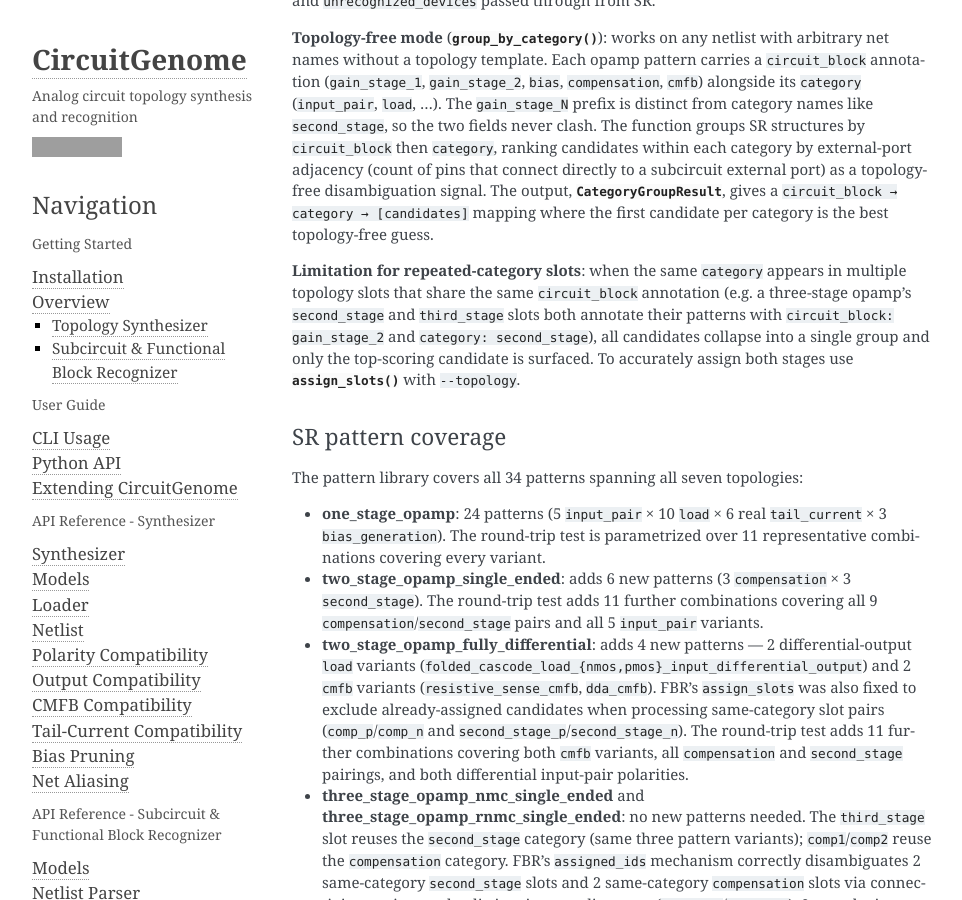
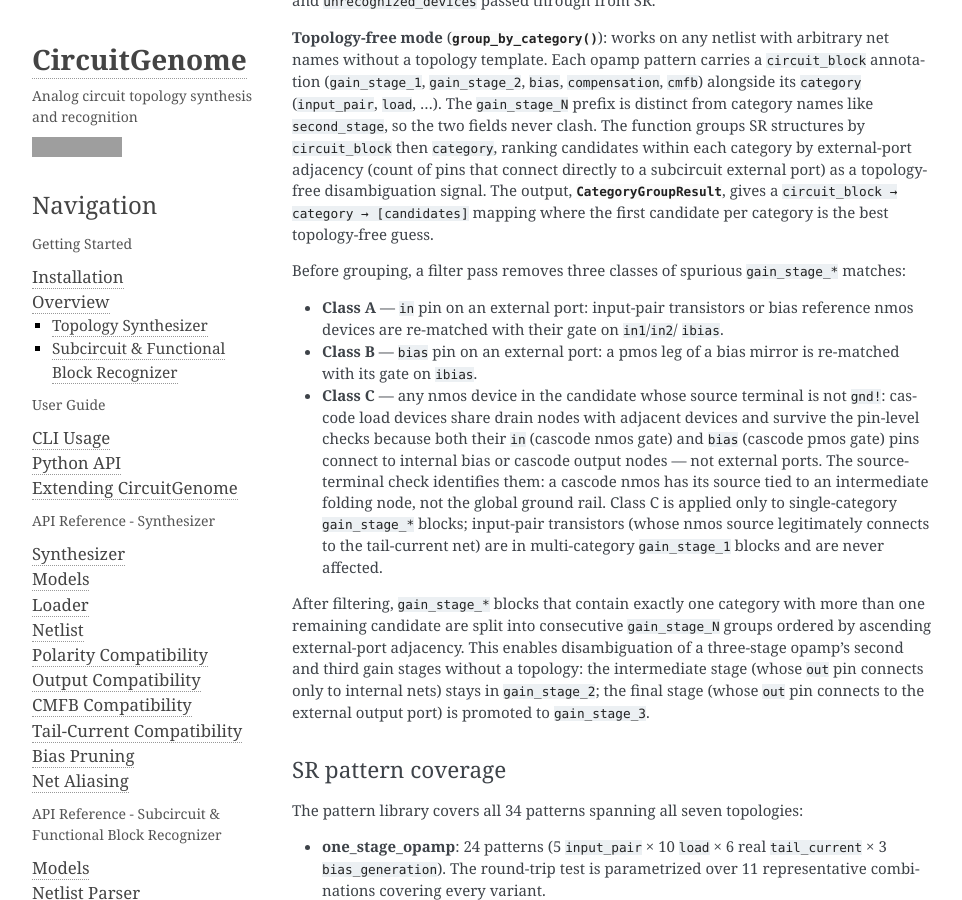
Before and after one commit to analog-ml/CircuitGenome, a Sphinx documentation site: the page built from docs/overview.rst, in a window 1280 px wide and 900 px high, scrolled down 12898 px. Shown: the whole window, without its empty margins (148-1110 px from the left). Built offline with Sphinx 7.4.7, drawn with Linux system fonts in a browser that asks for light colours; grey boxes are pictures that could not be loaded.

Commit message:
feat: add three-stage topology-free disambiguation (closes #45)
Three-pass approach in group_by_category correctly separates a
three-stage opamp's gain stages into [gain_stage_2] and [gain_stage_3]
without a topology template, using a two-pass filter+split algorithm:

Filter pass eliminates three classes of spurious gain_stage_* matches:
- Class A: 'in' pin on external port (input-pair/bias nmos re-matched)
- Class B: 'bias' pin on external port (bias-mirror pmos re-matched)
- Class C: any nmos device with source != gnd! (cascode load devices
  with source at an intermediate folding node, not the supply rail);
  applied only to single-category blocks to avoid filtering input pairs

Split pass promotes additional gain stages to gain_stage_{N+1} when a
single-category gain_stage_* block has more than one surviving candidate,
ordered by ascending external-port adjacency.

Co-Authored-By: Claude Sonnet 4.6 <noreply@anthropic.com>

```diff
--- a/docs/overview.rst
+++ b/docs/overview.rst
@@ -663,14 +663,32 @@ as a topology-free disambiguation signal. The output,
 ``circuit_block → category → [candidates]`` mapping where the first candidate
 per category is the best topology-free guess.
 
-**Limitation for repeated-category slots**: when the same ``category`` appears
-in multiple topology slots that share the same ``circuit_block`` annotation
-(e.g. a three-stage opamp's ``second_stage`` and ``third_stage`` slots both
-annotate their patterns with ``circuit_block: gain_stage_2`` and
-``category: second_stage``), all candidates collapse into a single group and
-only the top-scoring candidate is surfaced. To accurately assign both stages
-use :func:`~circuitgenome.recognizer.functional_block_recognizer.assign_slots`
-with ``--topology``.
+Before grouping, a filter pass removes three classes of spurious
+``gain_stage_*`` matches:
+
+- **Class A** — ``in`` pin on an external port: input-pair transistors or bias
+  reference nmos devices are re-matched with their gate on ``in1``/``in2``/
+  ``ibias``.
+- **Class B** — ``bias`` pin on an external port: a pmos leg of a bias mirror
+  is re-matched with its gate on ``ibias``.
+- **Class C** — any nmos device in the candidate whose source terminal is not
+  ``gnd!``: cascode load devices share drain nodes with adjacent devices and
+  survive the pin-level checks because both their ``in`` (cascode nmos gate)
+  and ``bias`` (cascode pmos gate) pins connect to internal bias or cascode
+  output nodes — not external ports. The source-terminal check identifies them:
+  a cascode nmos has its source tied to an intermediate folding node, not
+  the global ground rail. Class C is applied only to single-category
+  ``gain_stage_*`` blocks; input-pair transistors (whose nmos source legitimately
+  connects to the tail-current net) are in multi-category ``gain_stage_1``
+  blocks and are never affected.
+
+After filtering, ``gain_stage_*`` blocks that contain exactly one category with
+more than one remaining candidate are split into consecutive ``gain_stage_N``
+groups ordered by ascending external-port adjacency. This enables disambiguation
+of a three-stage opamp's second and third gain stages without a topology: the
+intermediate stage (whose ``out`` pin connects only to internal nets) stays in
+``gain_stage_2``; the final stage (whose ``out`` pin connects to the external
+output port) is promoted to ``gain_stage_3``.
 
 SR pattern coverage
 ~~~~~~~~~~~~~~~~~~~~
```
Also changed, not shown: CHANGELOG.md (+24 -8 lines), docs/usage/cli.rst (+22 -1 lines), 1 other file.
